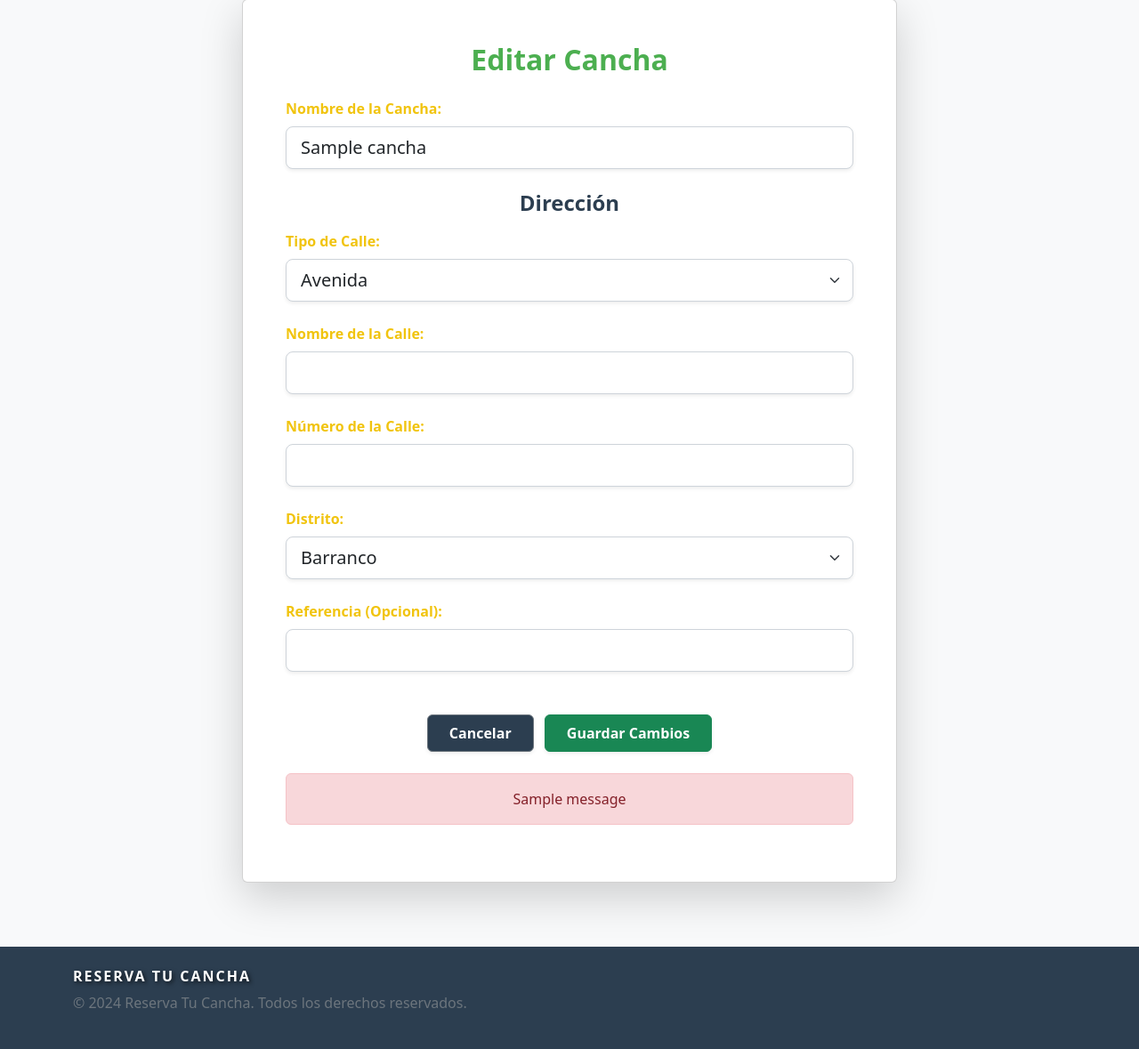
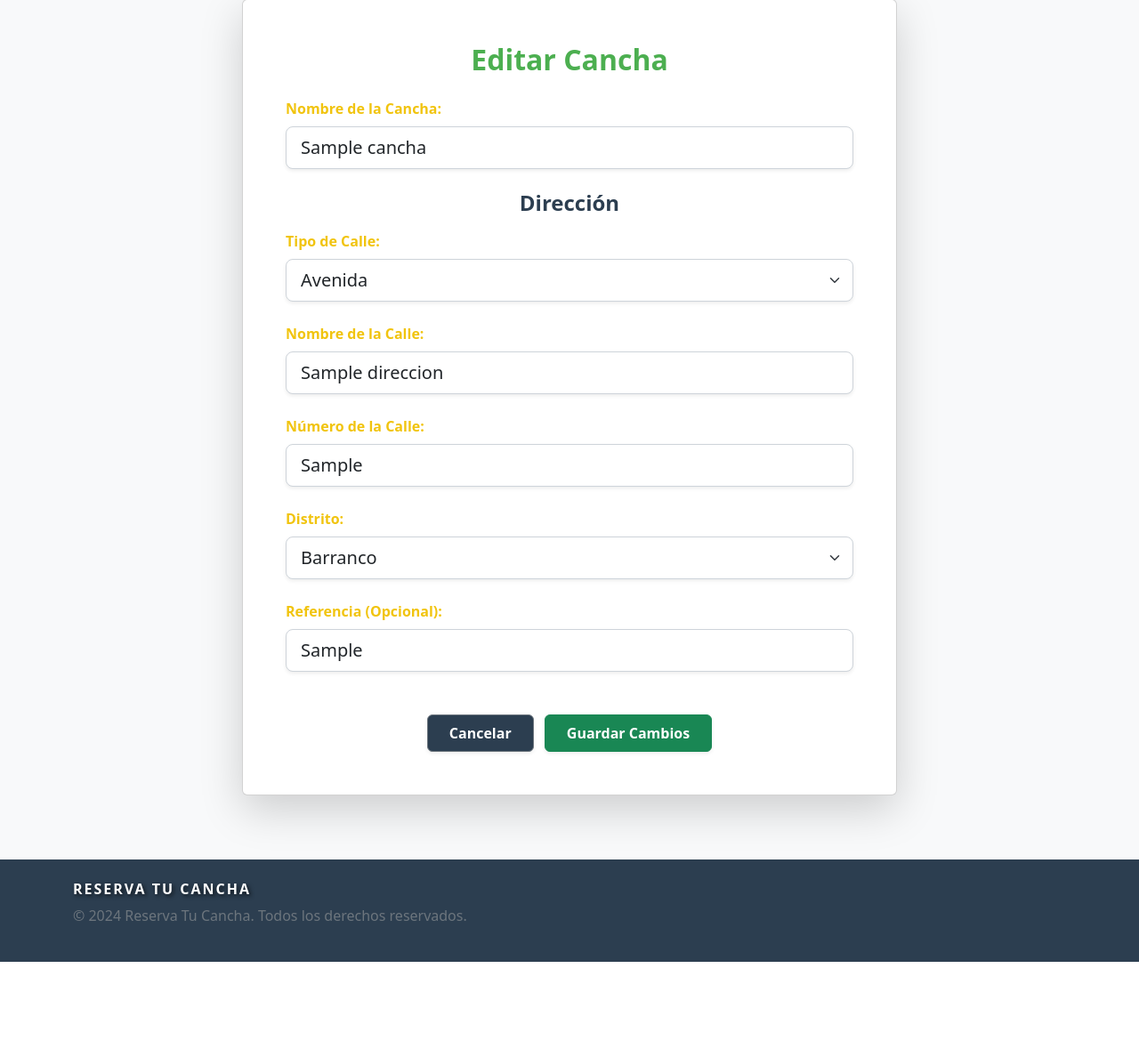
Before and after one commit to iriarteMirko/proyecto-is2, a Django app: a page that uses templates/cancha/editar_cancha.html in a window 1280 px wide. Shown: the part 137-1316 px from the top of the page at 89% size. After the commit the page ends 1218 px from the top, so only its background shows below. Run offline with Django 5.2, Linux system fonts and the light colour scheme; a user stored in the database is signed in; tables that the repository leaves empty hold one stand-in row (values such as "Sample post"); grey boxes marked "Sample" are stand-in pictures; one stand-in notice (Sample message) is shown.

Commit message:
Update detalle cancha

```diff
--- a/apps/cancha/views.py
+++ b/apps/cancha/views.py
@@ -53,12 +53,16 @@ def registro_cancha(request):
 @login_required
 def detalle_cancha(request, cancha_id, cancha_slug):
     cancha = get_object_or_404(Cancha, id=cancha_id, slug=cancha_slug)
-    contexto = {'cancha': cancha}
+    contexto = {
+        'cancha': cancha,
+        'responsable': request.user == cancha.responsable
+    }
     return render(request, 'cancha/detalle_cancha.html', contexto)
 
 @login_required
 def editar_cancha(request, cancha_id, cancha_slug):
     cancha = get_object_or_404(Cancha, id=cancha_id, slug=cancha_slug, responsable=request.user)
+    direccion = cancha.direcciones.first()
     if request.method == 'POST':
         nombre = request.POST.get('nombre')
         tipo_calle = request.POST.get('tipo_calle')
@@ -70,18 +74,20 @@ def editar_cancha(request, cancha_id, cancha_slug):
         if not all([nombre, tipo_calle, nombre_calle, numero_calle, distrito]):
             messages.error(request, 'Todos los campos obligatorios deben estar completos.')
             return render(request, 'cancha/editar_cancha.html', {'cancha': cancha})
+        if not direccion:
+            messages.error(request, 'Dirección no encontrada.')
+            return render(request, 'cancha/editar_cancha.html', {'cancha': cancha})
 
         cancha.nombre = nombre
-        cancha.direccion.tipo_calle = tipo_calle
-        cancha.direccion.nombre_calle = nombre_calle
-        cancha.direccion.numero_calle = numero_calle
-        cancha.direccion.distrito = distrito
-        cancha.direccion.referencia = referencia
+        direccion.tipo_calle = tipo_calle
+        direccion.nombre_calle = nombre_calle
+        direccion.numero_calle = numero_calle
+        direccion.distrito = distrito
+        direccion.referencia = referencia
+        direccion.save()
         cancha.save()
-        cancha.direccion.save()
-
         messages.success(request, 'Datos actualizados correctamente.')
-        return redirect('detalle_cancha', cancha.slug)
+        return redirect('detalle_cancha', cancha.id, cancha.slug)
     return render(request, 'cancha/editar_cancha.html', {'cancha': cancha})
 
 @login_required
--- a/templates/cancha/editar_cancha.html
+++ b/templates/cancha/editar_cancha.html
@@ -18,60 +18,54 @@
                                     class="form-control form-control-lg shadow-sm" maxlength="100" required>
                         </div>
                         <!-- Información de la dirección -->
+                        {% with direccion=cancha.direcciones.first %}
                         <h4 class="text-center mt-4 mb-3" style="color: #2C3E50; font-weight: bold;">Dirección</h4>
                         <!-- Tipo de calle -->
                         <div class="mb-4">
                             <label for="tipo_calle" class="form-label" style="font-weight: bold; color: #F1C40F;">Tipo de Calle:</label>
                             <select id="tipo_calle" name="tipo_calle" class="form-select form-select-lg shadow-sm" required>
-                                <option value="avenida" {% if cancha.direccion.tipo_calle == 'avenida' %}selected{% endif %}>Avenida</option>
-                                <option value="calle" {% if cancha.direccion.tipo_calle == 'calle' %}selected{% endif %}>Calle</option>
-                                <option value="jiron" {% if cancha.direccion.tipo_calle == 'jiron' %}selected{% endif %}>Jirón</option>
-                                <option value="pasaje" {% if cancha.direccion.tipo_calle == 'pasaje' %}selected{% endif %}>Pasaje</option>
+                                <option value="avenida" {% if direccion.tipo_calle == 'avenida' %}selected{% endif %}>Avenida</option>
+                                <option value="calle" {% if direccion.tipo_calle == 'calle' %}selected{% endif %}>Calle</option>
+                                <option value="jiron" {% if direccion.tipo_calle == 'jiron' %}selected{% endif %}>Jirón</option>
+                                <option value="pasaje" {% if direccion.tipo_calle == 'pasaje' %}selected{% endif %}>Pasaje</option>
                             </select>
                         </div>
                         <!-- Nombre de la calle -->
                         <div class="mb-4">
                             <label for="nombre_calle" class="form-label" style="font-weight: bold; color: #F1C40F;">Nombre de la Calle:</label>
-                            <input type="text" id="nombre_calle" name="nombre_calle" value="{{ cancha.direccion.nombre_calle }}"
+                            <input type="text" id="nombre_calle" name="nombre_calle" value="{{ direccion.nombre_calle }}"
                                     class="form-control form-control-lg shadow-sm" maxlength="50" required>
                         </div>
                         <!-- Número de la calle -->
                         <div class="mb-4">
                             <label for="numero_calle" class="form-label" style="font-weight: bold; color: #F1C40F;">Número de la Calle:</label>
-                            <input type="text" id="numero_calle" name="numero_calle" value="{{ cancha.direccion.numero_calle }}"
+                            <input type="text" id="numero_calle" name="numero_calle" value="{{ direccion.numero_calle }}"
                                     class="form-control form-control-lg shadow-sm" maxlength="5" pattern="\d+" required>
                         </div>
                         <!-- Distrito -->
                         <div class="mb-4">
                             <label for="distrito" class="form-label" style="font-weight: bold; color: #F1C40F;">Distrito:</label>
                             <select id="distrito" name="distrito" class="form-select form-select-lg shadow-sm" required>
-                                <option value="barranco" {% if cancha.direccion.distrito == 'barranco' %}selected{% endif %}>Barranco</option>
-                                <option value="callao" {% if cancha.direccion.distrito == 'callao' %}selected{% endif %}>Callao</option>
-                                <option value="miraflores" {% if cancha.direccion.distrito == 'miraflores' %}selected{% endif %}>Miraflores</option>
-                                <option value="san_isidro" {% if cancha.direccion.distrito == 'san_isidro' %}selected{% endif %}>San Isidro</option>
-                                <option value="santiago_de_surco" {% if cancha.direccion.distrito == 'santiago_de_surco' %}selected{% endif %}>Santiago de Surco</option>
+                                <option value="barranco" {% if direccion.distrito == 'barranco' %}selected{% endif %}>Barranco</option>
+                                <option value="callao" {% if direccion.distrito == 'callao' %}selected{% endif %}>Callao</option>
+                                <option value="miraflores" {% if direccion.distrito == 'miraflores' %}selected{% endif %}>Miraflores</option>
+                                <option value="san_isidro" {% if direccion.distrito == 'san_isidro' %}selected{% endif %}>San Isidro</option>
+                                <option value="santiago_de_surco" {% if direccion.distrito == 'santiago_de_surco' %}selected{% endif %}>Santiago de Surco</option>
                             </select>
                         </div>
                         <!-- Referencia (opcional) -->
                         <div class="mb-4">
                             <label for="referencia" class="form-label" style="font-weight: bold; color: #F1C40F;">Referencia (Opcional):</label>
-                            <input type="text" id="referencia" name="referencia" value="{{ cancha.direccion.referencia }}"
+                            <input type="text" id="referencia" name="referencia" value="{{ direccion.referencia }}"
                                     class="form-control form-control-lg shadow-sm" maxlength="50">
                         </div>
+                        {% endwith %}
                         <!-- Botones de acción -->
                         <div class="text-center mt-5">
                             <a href="{% url 'detalle_cancha' cancha.id cancha.slug %}" class="btn btn-secondary px-4 py-2 shadow-sm me-2"
                                 style="background-color: #2C3E50; color: #fff; font-weight: bold;">Cancelar</a>
                             <button type="submit" class="btn btn-success px-4 py-2 shadow-sm" style="font-weight: bold;">Guardar Cambios</button>
                         </div>
-                        <!-- Mostrar error si existe -->
-                        {% if messages %}
-                            {% for message in messages %}
-                                <div class="alert alert-danger mt-4 text-center" role="alert">
-                                    {{ message }}
-                                </div>
-                            {% endfor %}
-                        {% endif %}
                     </form>
                 </div>
             </div>
```
Also changed, not shown: templates/cancha/detalle_cancha.html (+4 -3 lines).
